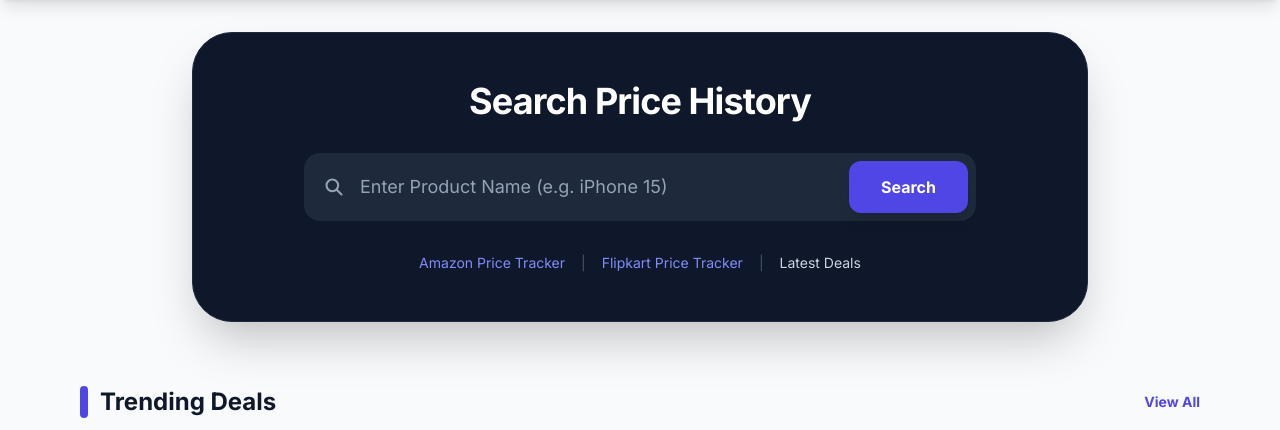
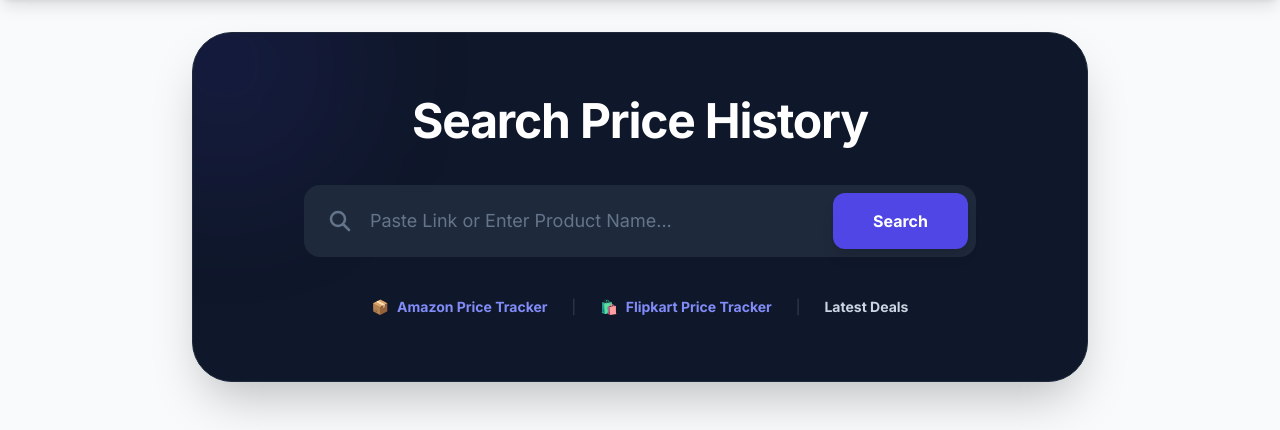
Before and after one commit to sano911/my-price-web, a Flask app: page / in a window 1280 px wide. Shown: the part 76-506 px from the top of the page. Run offline with Flask 3, Linux system fonts and the light colour scheme; some libraries are stand-ins or nearby versions; grey boxes are pictures that could not be loaded.

Commit message:
Update index.html

```diff
--- a/templates/index.html
+++ b/templates/index.html
@@ -1,71 +1,84 @@
 {% extends "base.html" %}
 {% block content %}
 
-<div class="max-w-4xl mx-auto bg-[#0f172a] rounded-[2.5rem] p-8 md:p-12 shadow-2xl mb-16 text-center border border-slate-800">
-    <h1 class="text-3xl md:text-4xl font-extrabold text-white mb-4 tracking-tight">
+<div class="max-w-4xl mx-auto bg-[#0f172a] rounded-[2.5rem] p-10 md:p-16 shadow-2xl mb-16 text-center border border-slate-800 relative overflow-hidden">
+    <div class="absolute -top-24 -left-24 w-64 h-64 bg-indigo-600/10 rounded-full blur-3xl"></div>
+
+    <h1 class="text-3xl md:text-5xl font-extrabold text-white mb-6 tracking-tight">
         Search Price History
     </h1>
 
-    <div class="max-w-2xl mx-auto mt-8">
+    <div class="max-w-2xl mx-auto mt-10 relative">
         <form method="POST" class="relative group">
-            <div class="absolute inset-y-0 left-0 pl-5 flex items-center pointer-events-none">
-                <svg class="h-5 w-5 text-slate-400 group-focus-within:text-indigo-400 transition" fill="none" viewBox="0 0 24 24" stroke="currentColor">
+            <div class="absolute inset-y-0 left-0 pl-6 flex items-center pointer-events-none">
+                <svg class="h-6 w-6 text-slate-500 group-focus-within:text-indigo-400 transition" fill="none" viewBox="0 0 24 24" stroke="currentColor">
                     <path stroke-linecap="round" stroke-linejoin="round" stroke-width="2.5" d="M21 21l-6-6m2-5a7 7 0 11-14 0 7 7 0 0114 0z" />
                 </svg>
             </div>
             <input type="text" name="product" required
-                class="block w-full pl-14 pr-36 py-5 bg-[#1e293b] border-none rounded-2xl text-white placeholder-slate-400 focus:ring-2 focus:ring-indigo-500 text-lg transition-all"
-                placeholder="Enter Product Name (e.g. iPhone 15)">
+                class="block w-full pl-16 pr-40 py-5 bg-[#1e293b] border-2 border-transparent focus:border-indigo-500 rounded-2xl text-white placeholder-slate-500 focus:ring-4 focus:ring-indigo-500/20 text-lg transition-all outline-none"
+                placeholder="Paste Link or Enter Product Name...">
 
             <button type="submit"
-                class="absolute right-2 top-2 bottom-2 bg-indigo-600 text-white px-8 rounded-xl font-bold hover:bg-indigo-500 active:scale-95 transition-all shadow-lg">
+                class="absolute right-2 top-2 bottom-2 bg-indigo-600 text-white px-10 rounded-xl font-bold hover:bg-indigo-500 active:scale-95 transition-all shadow-lg flex items-center justify-center">
                 Search
             </button>
         </form>
     </div>
 
-    <div class="mt-8 flex flex-wrap justify-center gap-4 text-sm text-slate-400 font-medium">
-        <span class="text-indigo-400 cursor-pointer hover:underline">Amazon Price Tracker</span>
-        <span class="text-slate-600">|</span>
-        <span class="text-indigo-400 cursor-pointer hover:underline">Flipkart Price Tracker</span>
-        <span class="text-slate-600">|</span>
-        <span class="text-slate-300">Latest Deals</span>
+    <div class="mt-10 flex flex-wrap justify-center items-center gap-6 text-sm">
+        <a href="#" class="text-indigo-400 font-bold hover:text-white transition flex items-center">
+            <span class="mr-2">📦</span> Amazon Price Tracker
+        </a>
+        <span class="text-slate-700 hidden md:block">|</span>
+        <a href="#" class="text-indigo-400 font-bold hover:text-white transition flex items-center">
+            <span class="mr-2">🛍️</span> Flipkart Price Tracker
+        </a>
+        <span class="text-slate-700 hidden md:block">|</span>
+        <a href="#" class="text-slate-300 font-bold hover:text-white transition">Latest Deals</a>
     </div>
 </div>
 
 {% if product_data %}
 <div id="results" class="max-w-md mx-auto mb-20 animate-in slide-in-from-bottom duration-700">
-    <div class="bg-white rounded-[2rem] shadow-2xl overflow-hidden border border-slate-100">
+    <div class="bg-white rounded-[2.5rem] shadow-2xl overflow-hidden border border-slate-100 group">
 
         {% if product_data.is_fallback %}
-        <div class="bg-amber-50 p-3 text-center text-[10px] text-amber-700 font-bold uppercase tracking-widest border-b border-amber-100">
-            ⚠️ Live API Data Unavailable - Use Direct Links Below
+        <div class="bg-red-50 p-4 text-center text-xs text-red-600 font-bold uppercase tracking-widest border-b border-red-100 flex items-center justify-center">
+            <svg class="w-4 h-4 mr-2" fill="currentColor" viewBox="0 0 20 20"><path d="M10 18a8 8 0 100-16 8 8 0 000 16zM8.707 7.293a1 1 0 00-1.414 1.414L8.586 10l-1.293 1.293a1 1 0 101.414 1.414L10 11.414l1.293 1.293a1 1 0 001.414-1.414L11.414 10l1.293-1.293a1 1 0 00-1.414-1.414L10 8.586 8.707 7.293z"/></svg>
+            Live API Data Unavailable
         </div>
         {% endif %}
 
-        <div class="bg-slate-50 p-10 flex justify-center">
-            <img src="{{ product_data.image }}" alt="Product" class="h-60 object-contain hover:scale-105 transition duration-500">
+        <div class="bg-slate-50 p-12 flex justify-center relative">
+            <img src="{{ product_data.image }}" alt="Product" class="h-64 object-contain group-hover:scale-110 transition duration-700">
+            <div class="absolute top-4 right-6 bg-white/80 backdrop-blur px-3 py-1 rounded-full text-[10px] font-bold text-slate-500 shadow-sm border border-slate-100">
+                Verified Product
+            </div>
         </div>
 
         <div class="p-8">
-            <div class="mb-6 text-center">
-                <h2 class="text-xl font-extrabold text-slate-900 line-clamp-2 leading-snug mb-3">{{ product_data.title }}</h2>
-                <div class="inline-block px-6 py-2 {% if product_data.is_fallback %}bg-slate-100 text-slate-500{% else %}bg-green-100 text-green-700{% endif %} rounded-full font-black text-xl">
-                    {{ product_data.price }}
+            <div class="mb-8 text-center">
+                <h2 class="text-xl font-extrabold text-slate-900 line-clamp-2 leading-snug mb-4">{{ product_data.title }}</h2>
+                <div class="inline-flex flex-col items-center">
+                    <span class="text-[10px] uppercase font-bold text-slate-400 mb-1 tracking-widest">Current Price</span>
+                    <div class="px-8 py-2.5 {% if product_data.is_fallback %}bg-slate-100 text-slate-500{% else %}bg-green-100 text-green-700{% endif %} rounded-2xl font-black text-2xl shadow-inner">
+                        {{ product_data.price }}
+                    </div>
                 </div>
             </div>
 
             <div class="grid grid-cols-2 gap-4">
                 <a href="{{ product_data.amazon_link }}" target="_blank"
-                   class="flex flex-col items-center justify-center p-4 border-2 border-orange-50 rounded-2xl hover:bg-orange-50 hover:border-orange-200 transition-all shadow-sm">
-                    <span class="text-[10px] text-slate-400 font-bold uppercase tracking-tighter">Buy on</span>
-                    <span class="text-orange-600 font-black text-lg">Amazon</span>
+                   class="flex flex-col items-center justify-center p-4 border-2 border-orange-100 rounded-3xl hover:bg-orange-600 hover:text-white hover:border-orange-600 transition-all duration-300 shadow-sm">
+                    <span class="text-[10px] font-bold uppercase mb-1 opacity-70">Buy on</span>
+                    <span class="font-black text-lg">Amazon</span>
                 </a>
 
                 <a href="{{ product_data.flipkart_link }}" target="_blank"
-                   class="flex flex-col items-center justify-center p-4 border-2 border-blue-50 rounded-2xl hover:bg-blue-50 hover:border-blue-200 transition-all shadow-sm">
-                    <span class="text-[10px] text-slate-400 font-bold uppercase tracking-tighter">Buy on</span>
-                    <span class="text-blue-600 font-black text-lg">Flipkart</span>
+                   class="flex flex-col items-center justify-center p-4 border-2 border-blue-100 rounded-3xl hover:bg-blue-600 hover:text-white hover:border-blue-600 transition-all duration-300 shadow-sm">
+                    <span class="text-[10px] font-bold uppercase mb-1 opacity-70">Buy on</span>
+                    <span class="font-black text-lg">Flipkart</span>
                 </a>
             </div>
         </div>
@@ -73,26 +86,27 @@
 </div>
 {% endif %}
 
-<div class="mt-12">
-    <div class="flex items-center justify-between mb-8">
-        <h2 class="text-2xl font-black text-slate-900 flex items-center">
-            <span class="w-2 h-8 bg-indigo-600 rounded-full mr-3"></span>
+<div class="mt-20">
+    <div class="flex items-center justify-between mb-10">
+        <h2 class="text-3xl font-black text-slate-900 flex items-center">
+            <span class="w-2.5 h-10 bg-indigo-600 rounded-full mr-4 shadow-lg shadow-indigo-200"></span>
             Trending Deals
         </h2>
-        <a href="#" class="text-indigo-600 font-bold text-sm hover:underline">View All</a>
+        <a href="#" class="px-6 py-2 bg-white border border-slate-200 rounded-full text-indigo-600 font-bold text-sm hover:bg-indigo-600 hover:text-white transition-all shadow-sm">View All Deals</a>
     </div>
 
-    <div class="grid grid-cols-1 sm:grid-cols-2 lg:grid-cols-3 gap-8">
+    <div class="grid grid-cols-1 sm:grid-cols-2 lg:grid-cols-3 gap-10">
         {% for deal in trending_deals %}
-        <div class="bg-white p-6 rounded-3xl shadow-lg border border-slate-50 hover:shadow-xl transition-all group">
-            <div class="h-40 flex justify-center mb-4 bg-slate-50 rounded-2xl p-4 overflow-hidden">
-                <img src="{{ deal.img }}" class="object-contain group-hover:scale-110 transition duration-500">
+        <div class="bg-white p-7 rounded-[2rem] shadow-xl border border-slate-50 hover:shadow-2xl hover:-translate-y-2 transition-all duration-500 group">
+            <div class="h-44 flex justify-center mb-6 bg-slate-50 rounded-3xl p-6 overflow-hidden relative">
+                <img src="{{ deal.img }}" class="object-contain group-hover:scale-110 transition duration-700">
+                <div class="absolute top-3 left-3 bg-red-500 text-white text-[10px] font-black px-2.5 py-1 rounded-lg">HOT</div>
             </div>
-            <h3 class="font-bold text-slate-800 text-lg mb-4">{{ deal.name }}</h3>
+            <h3 class="font-extrabold text-slate-800 text-lg mb-6 line-clamp-1">{{ deal.name }}</h3>
             <form action="/" method="POST">
                 <input type="hidden" name="product" value="{{ deal.name }}">
-                <button type="submit" class="w-full py-3 bg-slate-100 text-slate-600 font-bold rounded-xl hover:bg-indigo-600 hover:text-white transition-colors">
-                    Check Price
+                <button type="submit" class="w-full py-4 bg-slate-900 text-white font-bold rounded-2xl group-hover:bg-indigo-600 transition-colors shadow-lg">
+                    Track Price History
                 </button>
             </form>
         </div>
```
